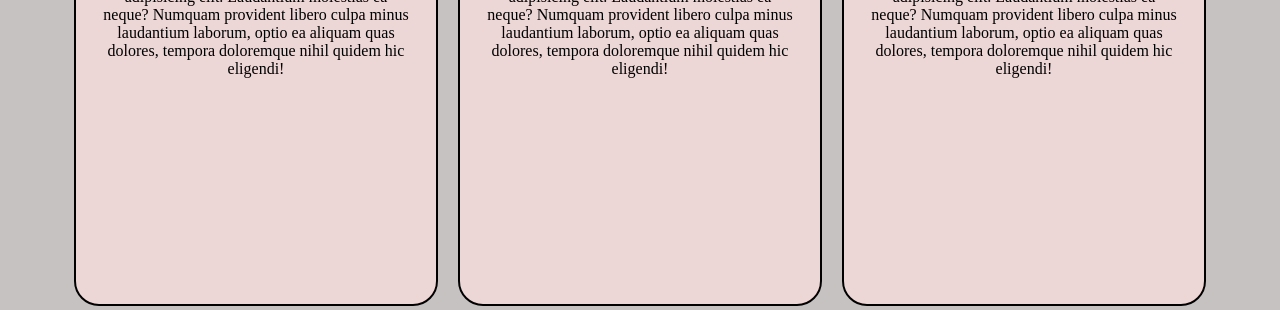
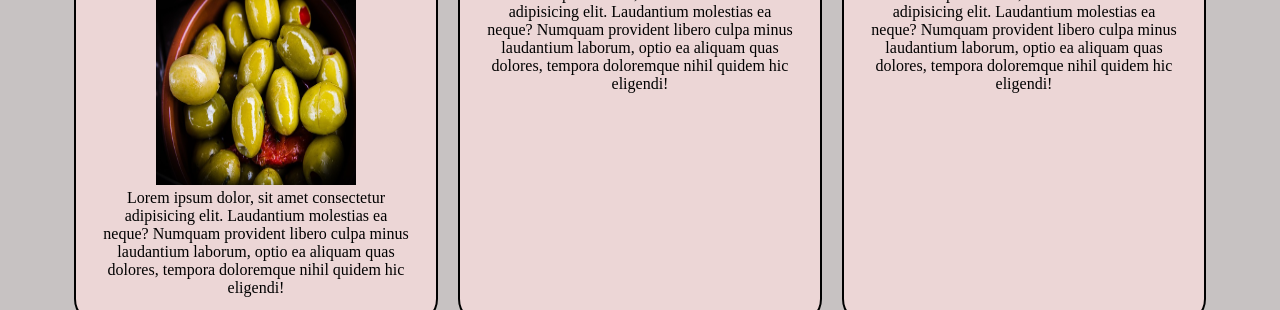
Before and after one commit to toddrgarner/coursera-meta-portfolio, a plain HTML site: page index.html in a window 1280 px wide. Shown: the part 634-944 px from the top of the page. Drawn offline with Linux system fonts and the light colour scheme; files whose address does not match are found by name.

Commit message:
added img olives-640x432

```diff
--- a/css/styles.css
+++ b/css/styles.css
@@ -22,6 +22,11 @@ h2 {
     font-size: 2rem;
 }
 
+img {
+   width: 200px;
+   height: 200px;
+}
+
 header > img {
     max-width: 45%;
     display: block;
@@ -30,6 +35,7 @@ header > img {
     padding: 30px;
 
  }
+
 
 
  .nav-list {
@@ -79,7 +85,7 @@ header > img {
     margin: 10px;
  }
 
- .card {
+ .card-1 {
     background: rgb(236, 214, 214);
     display: inline-block;
     text-align: center;
@@ -87,10 +93,32 @@ header > img {
     border-radius: 25px;
     padding: 25px;
     margin: 10px;
-    /* width: 220px; */
-    height: 400px;
 
  }
+
+ .card-2 {
+   background: rgb(236, 214, 214);
+   display: inline-block;
+   text-align: center;
+   border: solid black 2px;
+   border-radius: 25px;
+   padding: 25px;
+   margin: 10px;
+
+
+
+}
+
+.card-3 {
+   background: rgb(236, 214, 214);
+   display: inline-block;
+   text-align: center;
+   border: solid black 2px;
+   border-radius: 25px;
+   padding: 25px;
+   margin: 10px;
+
+}
 
  /* article {
     flex: 1;
--- a/index.html
+++ b/index.html
@@ -21,11 +21,9 @@
           color: #ffffff;
           background-position: center;
           background-size: cover;
+                  }
+</style>
 
-        }
-
-
-        </style>
 </head>
 
 <body>
@@ -46,6 +44,7 @@
     <section class="container">
                      <article class="card-discount">
                      <h1>30% Off This Weekend</h1>
+
                 <p>
                  Lorem ipsum dolor, sit amet consectetur adipisicing elit.
                  Laudantium molestias ea neque? Numquam provident libero culpa minus laudantium laborum,
@@ -55,17 +54,21 @@
     </section>
 
     <section class="container">
-            <article class="card">
+            <article class="card-1">
                 <div class="card-image"></div>
+
                 <h2>Our New Menu</h2>
+                <img src="assets/olives-640x432.jpg" alt="Olives"/>
+
+
                 <p>
                  Lorem ipsum dolor, sit amet consectetur adipisicing elit.
                  Laudantium molestias ea neque? Numquam provident libero culpa minus laudantium laborum,
                  optio ea aliquam quas dolores, tempora doloremque nihil quidem hic eligendi!
                 </p>
             </article>
-            <article class="card">
-                <div class="card-image"></div>
+            <article class="card-2">
+                <div class="card-image "></div>
                 <h2>Book a table</h2>
                 <p>
                  Lorem ipsum dolor, sit amet consectetur adipisicing elit.
@@ -73,7 +76,7 @@
                  optio ea aliquam quas dolores, tempora doloremque nihil quidem hic eligendi!
                 </p>
             </article>
-            <article class="card">
+            <article class="card-3">
                 <div class="card-image"></div>
                 <h2>Opening Hours</h2>
                 <p>
```
